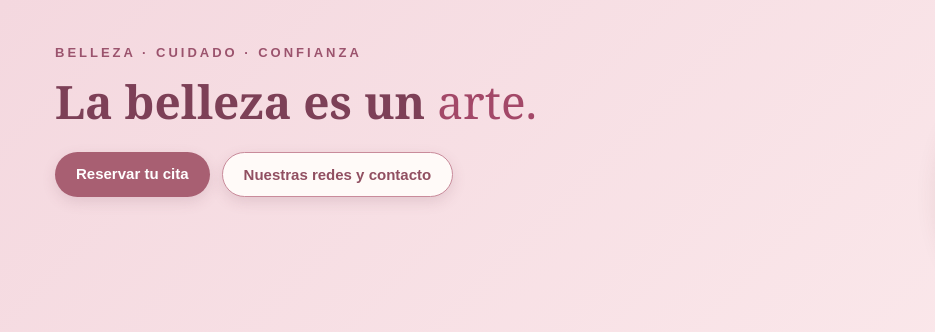
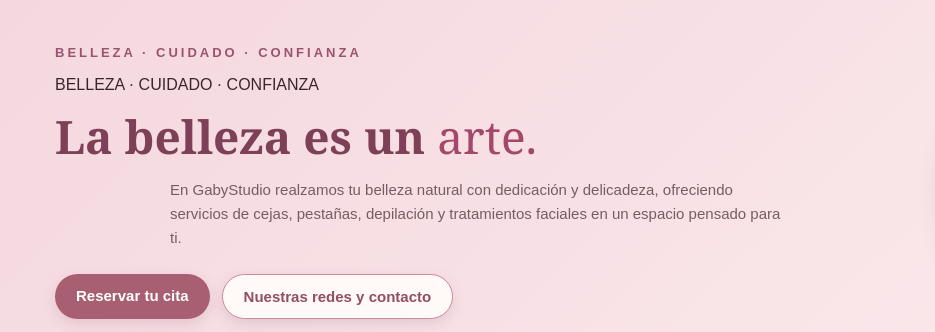
Before and after one commit to jottace23-debug/Gabystudio, a plain HTML site: page index.html in a window 1280 px wide. Shown: the top 332 px of the page, 0-935 px from the left. Drawn offline with Linux system fonts and the light colour scheme.

Commit message:
Update index.html

```diff
--- a/index.html
+++ b/index.html
@@ -79,6 +79,15 @@ body{
   font-weight:normal;
 }
 
+.subtitulo{
+  max-width:620px;
+  margin:0 auto 18px;
+  color:#765d62;
+  font-family:Arial,Helvetica,sans-serif;
+  font-size:15px;
+  line-height:1.6;
+}
+
 .tagline{
   grid-area:texto;
   margin:0;
@@ -383,8 +392,9 @@ textarea{min-height:90px;resize:vertical}
 
 <header class="hero">
   <div class="hero-text">
-
+    <p class="eyebrow">BELLEZA · CUIDADO · CONFIANZA</p>
     <h1>La belleza es un <span class="hero-accent">arte.</span></h1>
+    <p class="subtitulo">En GabyStudio realzamos tu belleza natural con dedicación y delicadeza, ofreciendo servicios de cejas, pestañas, depilación y tratamientos faciales en un espacio pensado para ti.</p>
     <div class="hero-actions">
       <a href="#reservas" class="hero-button">Reservar tu cita</a>
       <a href="#contacto" class="hero-button secondary">Nuestras redes y contacto</a>
```
